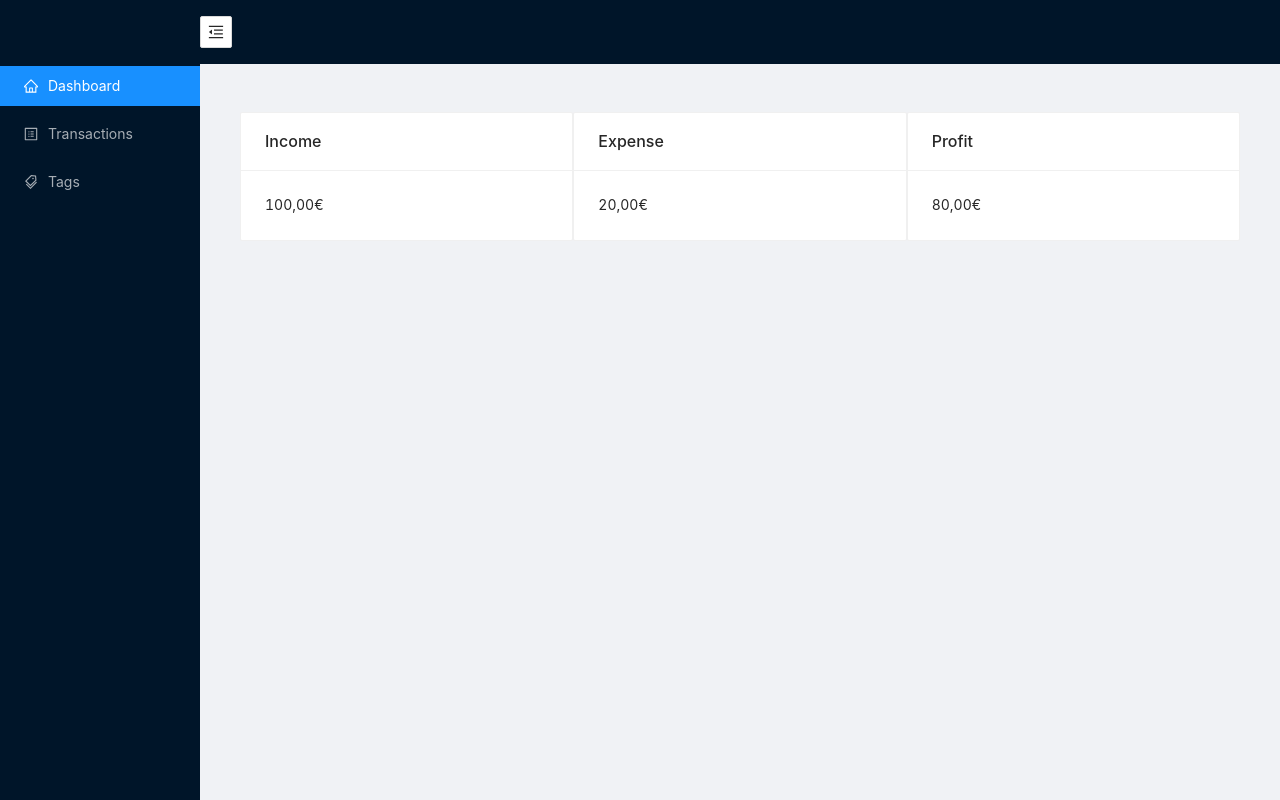
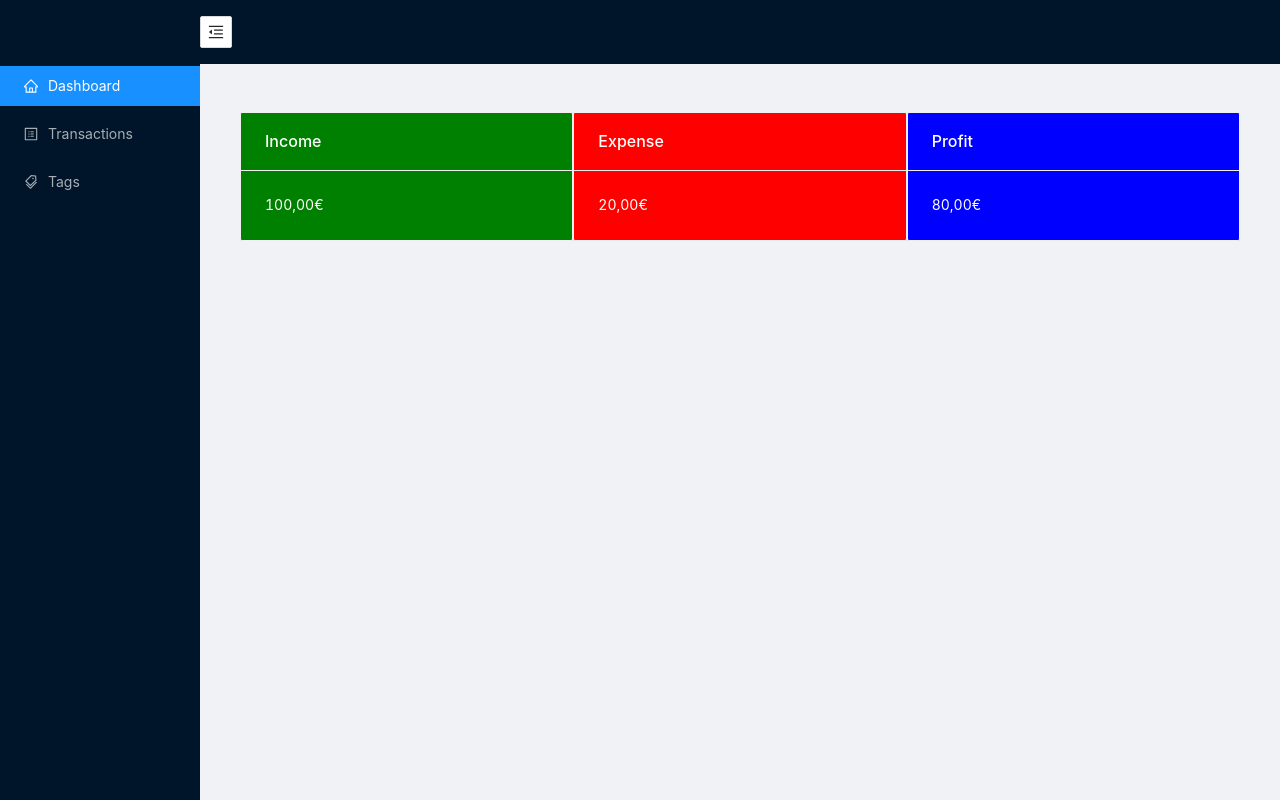
Before and after one commit to emanuellourenco/my-budget_frontend, a React (Create React App) app: page / in a window 1280 px wide. Built offline with nearby package versions, Linux system fonts and the light colour scheme.

Commit message:
add styles in Dashboard and Transactions view components

```diff
--- a/src/views/Dashboard.jsx
+++ b/src/views/Dashboard.jsx
@@ -7,13 +7,28 @@ function Login() {
     <MainLayout>
       <Row>
         <Col sm={24} md={12} lg={8}>
-          <Card title="Income">100,00€</Card>
+          <Card
+            title="Income"
+            className="dashboard__card dashboard__card--income"
+          >
+            100,00€
+          </Card>
         </Col>
         <Col sm={24} md={12} lg={8}>
-          <Card title="Expense">20,00€</Card>
+          <Card
+            title="Expense"
+            className="dashboard__card dashboard__card--expensive"
+          >
+            20,00€
+          </Card>
         </Col>
         <Col sm={24} md={12} lg={8}>
-          <Card title="Profit">80,00€</Card>
+          <Card
+            title="Profit"
+            className="dashboard__card dashboard__card--profit"
+          >
+            80,00€
+          </Card>
         </Col>
       </Row>
     </MainLayout>
--- a/src/views/Transactions.jsx
+++ b/src/views/Transactions.jsx
@@ -1,7 +1,5 @@
 import React from "react";
-import { Row, Col } from "antd";
-import { Table, Tag, Space } from "antd";
-
+import { DatePicker, Row, Col, Card, Table, Tag, Space } from "antd";
 import MainLayout from "../components/layout/MainLayout";
 
 function Transactions() {
@@ -76,8 +74,21 @@ function Transactions() {
       tags: ["cool", "teacher"],
     },
   ];
+
+  const onChange = (date, dateString) => {
+    console.log(date, dateString);
+  };
+
   return (
     <MainLayout>
+      <Row>
+        <Col span="24">
+          <Card>
+            <DatePicker onChange={onChange} />
+            <DatePicker onChange={onChange} />
+          </Card>
+        </Col>
+      </Row>
       <Row>
         <Col sm={24}>
           <Table columns={columns} dataSource={data} />
```
